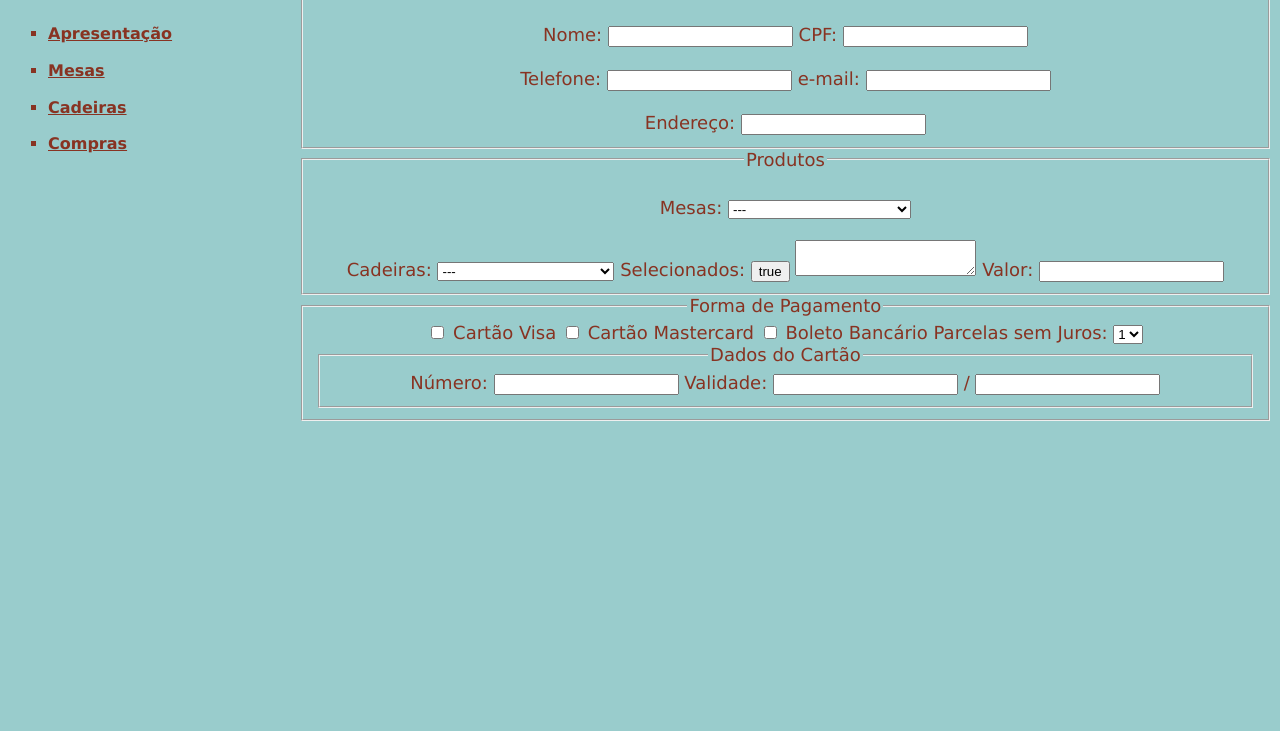
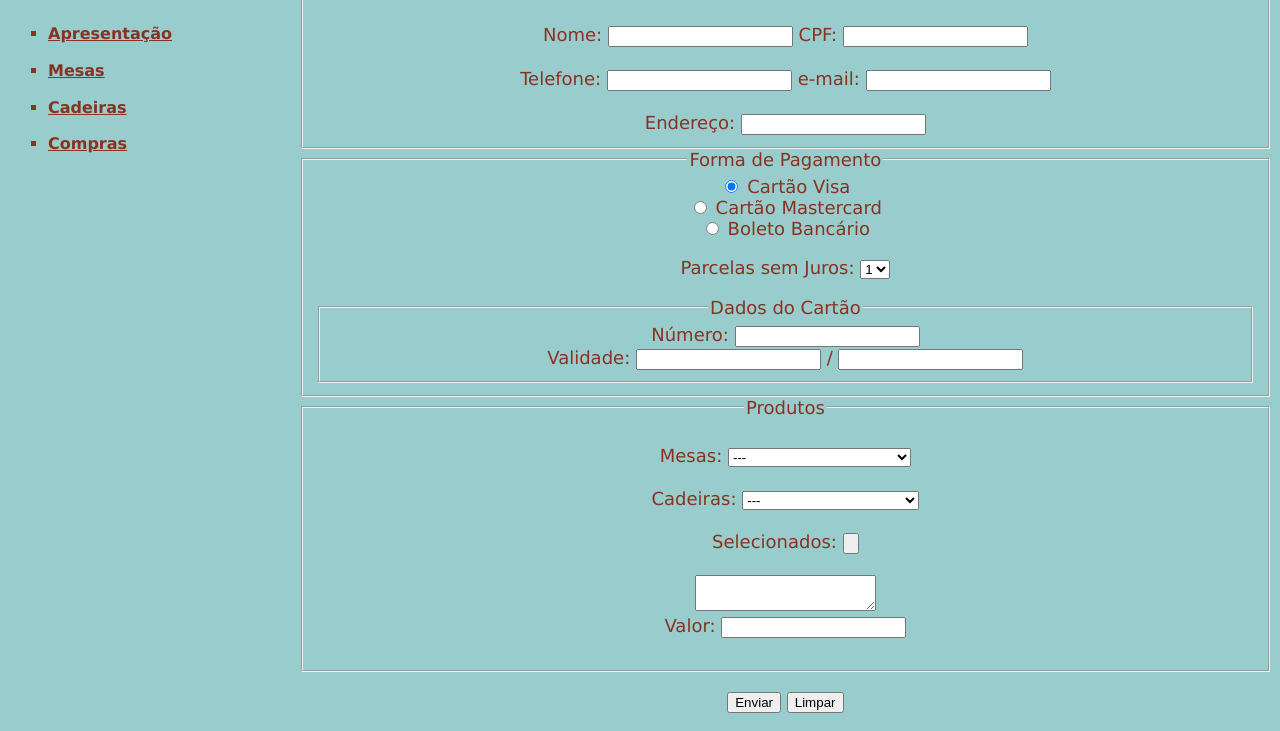
Before and after one commit to raflxe/TouroSentado, a plain HTML site: page Compras.html in a window 1280 px wide. Shown: the part 97-828 px from the top of the page. Before the commit the page ends 800 px from the top, so only its background shows below. Drawn offline with Linux system fonts and the light colour scheme; a web font is replaced by a local one.

Commit message:
Finalizado HTML do Compras.html

```diff
--- a/Compras.html
+++ b/Compras.html
@@ -38,11 +38,29 @@
 						<label for="ender" class="lab90">Endereço: </label>
 							<input type="text" class="entGnd" id="enter" name="TxtEnder"><br/>
 				</fieldset>
-
-
-
-
-
+				<fieldset class="fsResDir">
+					<legend>Forma de Pagamento</legend>
+						<input type="radio" name="RadFormaPag" value="v" id="vis" checked />
+						<label for="car">Cartão Visa</label><br/>
+						<input type="radio" name="RadFormaPag" value="b" id="bol"/>
+						<label for="din">Cartão Mastercard</label><br/>
+						<input type="radio" name="RadFormaPag" value="b" id="bol"/>
+						<label for="din">Boleto Bancário</label>
+						<p class="parcelas">Parcelas sem Juros:
+						<select size="1" name="LstParcelas" class="entDir">
+						<option value="1">1</option>
+						<option value="2">2</option>
+						<option value="3">3</option>
+						<option value="4">4</option>
+						</select><p/>
+					<fieldset class="fsCartao">
+					<legend>Dados do Cartão</legend>
+					<label for="num" class="lab90">Número: </label>
+					<input type="text" class="entPeq" id="num" name="TxtNumero"/><br/>
+					<label for="val" class="lab90">Validade: </label>
+					<input type="text" class="entMes" id="val" name="TxtValMes"/> / <input type="text" class="entAno" name="TxtValAno"/><br/>
+					</fieldset>
+				</fieldset>
 				<fieldset class="fsResEsq">
 					<legend>Produtos</legend>
 						<br/>Mesas:
@@ -68,31 +86,17 @@
 								<option value="Firenze560Couro">Firenze 560 Couro</option>
 								<option value="IpanemaPrimeCouro">Ipanema Prime Couro</option>
 							</optgroup>
-						</select>
+						</select><br/><br/>
 						Selecionados:
-						<input type="button" name="remover" value="true" />
-						<textarea></textarea>
-						Valor: <input type="text" name="valor">
+							<input type="button" name="remover" class="entDir" /><br/><br/>
+							<textarea name="LstSelecionados" class="lstSel"></textarea><br/>
+						Valor:
+						<input readonly type="text" name="Txtvalor" class="shwValor"><br/><br/>
 						</fieldset>
-				<fieldset>
-					<legend>Forma de Pagamento</legend>
-						<input type="checkbox" name="visa" value="checked" /> Cartão Visa
-						<input type="checkbox" name="mastercard"/> Cartão Mastercard
-						<input type="checkbox" name="boleto"/> Boleto Bancário
-						Parcelas sem Juros:
-						<select name="parcelas">
-						<option value="1">1</option>
-						<option value="2">2</option>
-						<option value="3">3</option>
-						<option value="4">4</option>
-						</select>
-					<fieldset>
-					<legend>Dados do Cartão</legend>
-					Número: <input type="text" name="numero"/>
-					Validade: <input type="text" name="mes"/> / <input type="text" name="ano"/>
-					</fieldset>
-
-				</fieldset>
+						<p class="entDir">
+							<input type="submit" name="btnEnviar" value="Enviar" />
+							<input type="reset" name="BtnLimpar" value="Limpar" />
+						</p>
 			</form>
 		</section>
 
```
Lines whose indentation alone changed are shown as unchanged.
